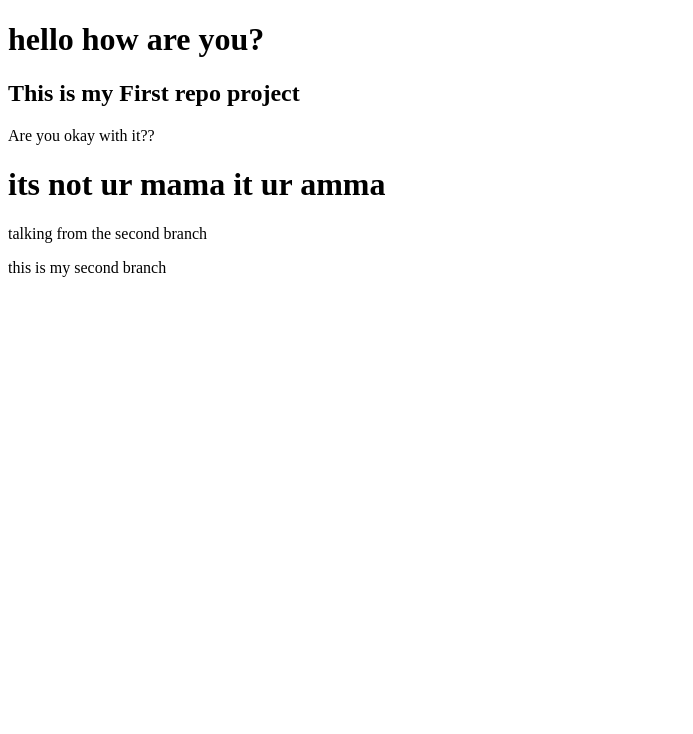
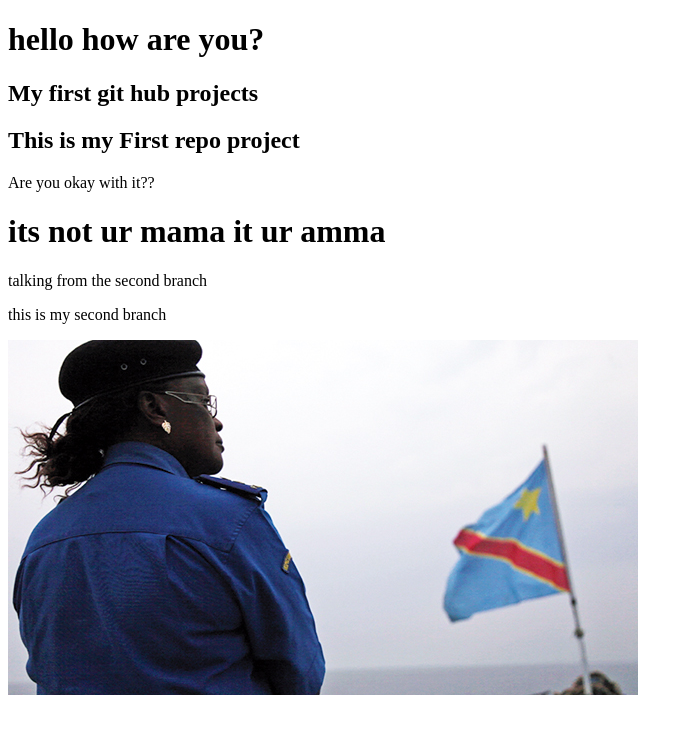
Before and after one commit to Ripon06/My-First-Website, a plain HTML site: page index.html in a window 1280 px wide. Shown: the whole page, without its empty margins (0-693 px from the left). Drawn offline with Linux system fonts and the light colour scheme.

Commit message:
scolling

```diff
--- a/index.html
+++ b/index.html
@@ -7,11 +7,13 @@
 </head>
 <body>
     <h1>hello how are you?</h1>
+    <h2>My first git hub projects</h2>
     <h2>This is my First repo project</h2>
     <P>Are you okay with it??</P>
     <h1>its not ur mama it ur amma</h1>
     <p>talking from the second branch</p>
     <p>this is my second branch</p>
+    <img src="mama.jpg" alt="">
 
 </body>
 </html>
```
Also changed, not shown: mama.jpg (added).
